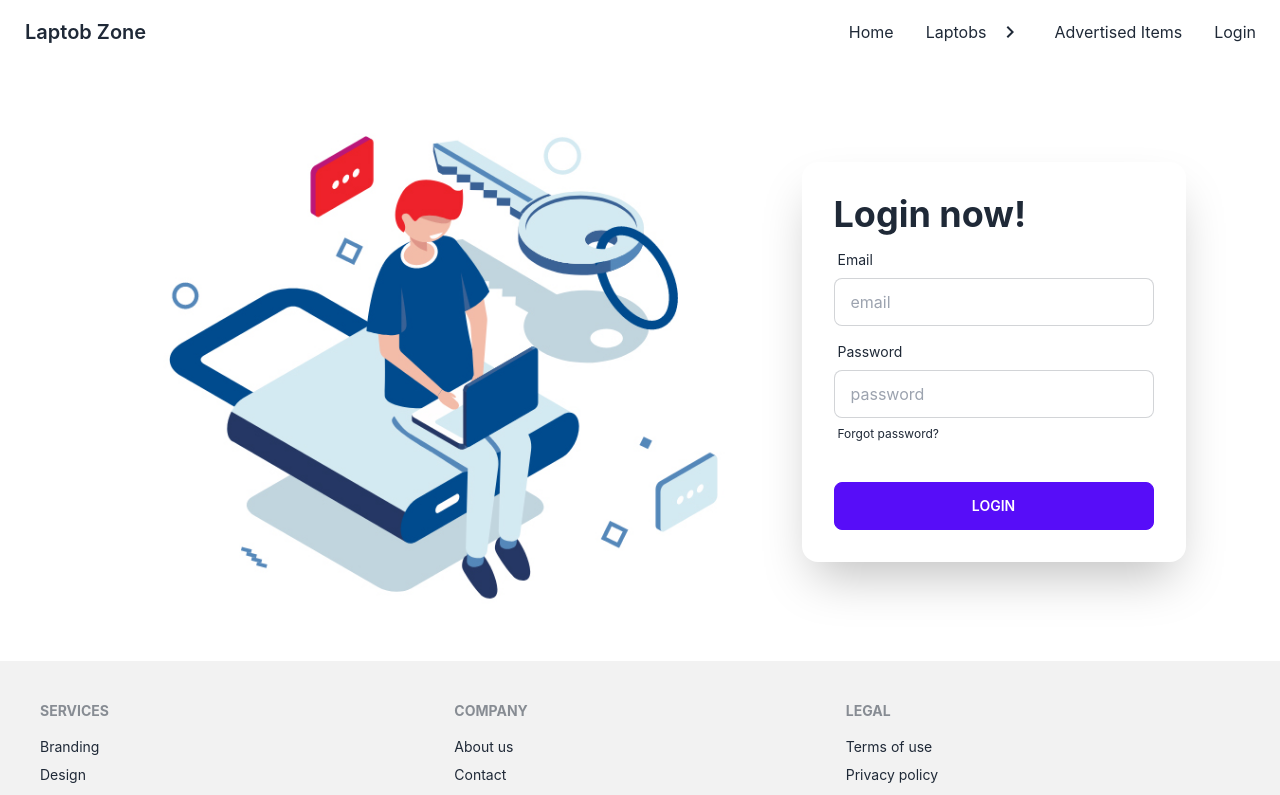
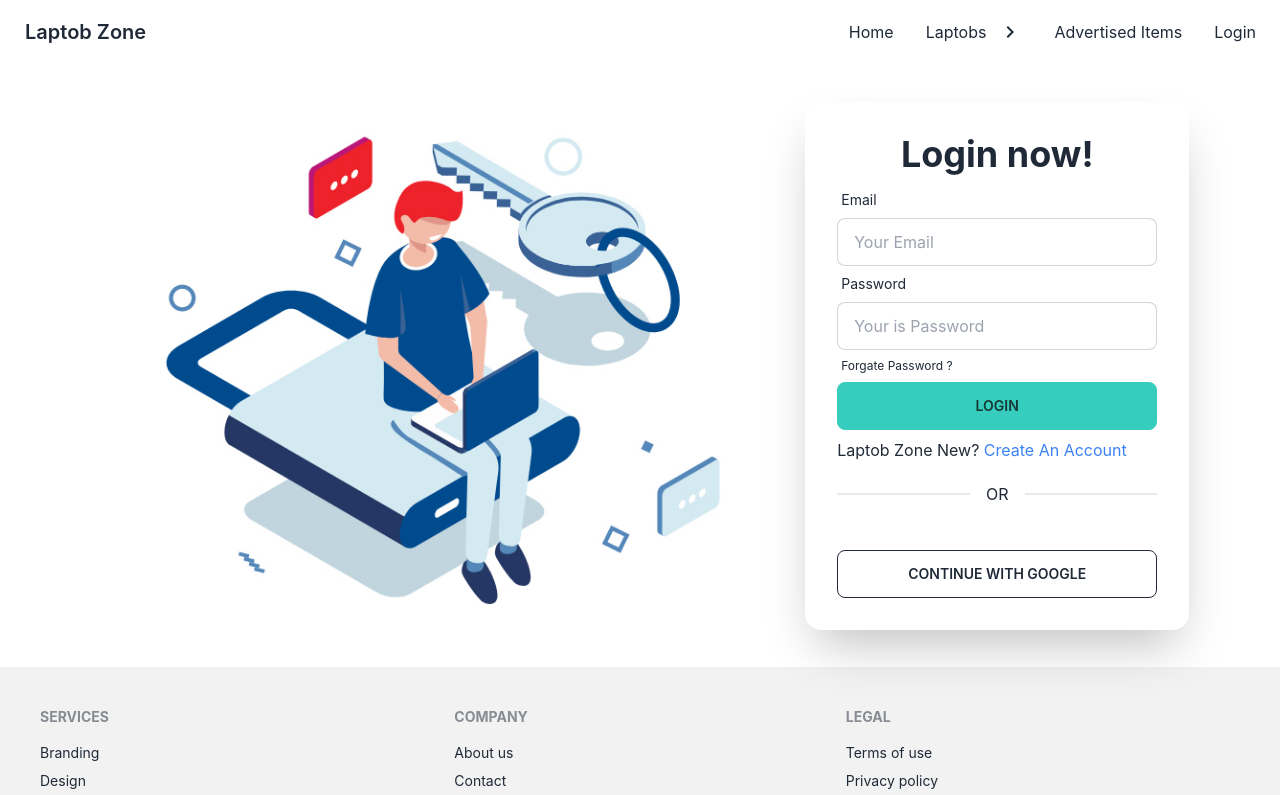
Before and after one commit to sl243/laptob-zone-client, a React (Create React App) app: page /login in a window 1280 px wide. Shown: the top 795 px of the page. Built offline with nearby package versions, Linux system fonts and the light colour scheme.

Commit message:
install firebase and added firebase configuration

```diff
--- a/package.json
+++ b/package.json
@@ -7,8 +7,10 @@
     "@testing-library/react": "^13.4.0",
     "@testing-library/user-event": "^13.5.0",
     "daisyui": "^2.41.0",
+    "firebase": "^9.14.0",
     "react": "^18.2.0",
     "react-dom": "^18.2.0",
+    "react-hook-form": "^7.39.5",
     "react-router-dom": "^6.4.3",
     "react-scripts": "5.0.1",
     "web-vitals": "^2.1.4"
--- a/src/Pages/Categories/Categories.js
+++ b/src/Pages/Categories/Categories.js
@@ -12,14 +12,15 @@ const Categories = () => {
                 setCategories(data)
             })
     }, [])
+
     return (
-        <section className='my-20'>
+        <section className='my-10'>
             <h1 className='text-xl font-semibold'>All Categories: {categories.length}</h1>
             <div className='grid grid-cols-1 md:grid-cols-2 lg:grid-cols-3 gap-5 mt-5'>
                 {
-                    categories.map(category => <div className="card w-96 bg-base-100 shadow-xl" key={category.id}>
+                    categories.map(category => <div className="card w-96 bg-base-100 shadow-xl" key={category._id}>
                         <div className="card-body items-center text-center">
-                            <Link to={`/categoryProduct/${category.category_id}`}>
+                            <Link to={`/categoryProduct/${category._id}`}>
                                 <h2 className="card-title">{category.categoryName}</h2>
                             </Link>
                         </div>
--- a/src/Pages/Categories/CategoryProduct.js
+++ b/src/Pages/Categories/CategoryProduct.js
@@ -1,9 +1,19 @@
-import React from 'react';
+import React, { useEffect, useState } from 'react';
+import { useLoaderData } from 'react-router-dom';
 
 const CategoryProduct = () => {
+    const categories = useLoaderData()
+    const {categoryName} = categories;
+
+
+
     return (
         <div>
-            <h1>Category Product</h1>
+            <h1>product: {categoryName}</h1>
+            {
+
+                categories?.map(p => <p key={p._id}>product</p>)
+            }
         </div>
     );
 };
--- a/src/Pages/Home/Home/Home.js
+++ b/src/Pages/Home/Home/Home.js
@@ -1,9 +1,11 @@
 import React from 'react';
 import Categories from '../../Categories/Categories';
+import Slider from '../../Slider/Slider';
 
 const Home = () => {
     return (
         <div className='mx-10'>
+            <Slider></Slider>
             <Categories></Categories>
         </div>
     );
--- a/src/Pages/Login/Login.js
+++ b/src/Pages/Login/Login.js
@@ -1,7 +1,16 @@
-import React from 'react';
+import React, { useState } from 'react';
+import { useForm } from 'react-hook-form';
+import { Link } from 'react-router-dom';
 import login from '../../images/login/Login.jpg'
 
 const Login = () => {
+    const { register, handleSubmit } = useForm();
+    const [data, setData] = useState("");
+
+    const handleLogin = data => {
+        console.log(data)
+
+    }
     return (
         <div className='' >
             <div className="hero">
@@ -11,24 +20,55 @@ const Login = () => {
                     </div>
                     <div className="card flex-shrink-0 w-full max-w-sm shadow-2xl bg-base-100">
                         <div className="card-body">
-                        <h1 className="text-4xl font-bold">Login now!</h1>
-                            <div className="form-control">
+                            <h1 className="text-4xl font-bold text-center">Login now!</h1>
+
+                            <form onSubmit={handleSubmit(handleLogin)}>
+                                <div className="form-control w-full max-w-xs">
                                     <label className="label">
                                         <span className="label-text">Email</span>
                                     </label>
-                                <input type="text" placeholder="email" className="input input-bordered" />
+                                    <input
+                                        {...register("email", {
+                                            required: 'Email Address Required'
+                                        })}
+                                        type="text"
+                                        placeholder="Your Email"
+                                        className="input input-bordered w-full"
+                                    />
                                 </div>
-                            <div className="form-control">
+                                {/* {errors.email && <p className='text-red-500'>{errors.email?.message}</p>} */}
+                                <div className="form-control w-full max-w-xs">
                                     <label className="label">
                                         <span className="label-text">Password</span>
                                     </label>
-                                <input type="text" placeholder="password" className="input input-bordered" />
+                                    <input
+                                        {...register("password", {
+                                            required: 'Password is Required',
+                                            minLength: { value: 6, message: 'Password at least 6 character' }
+                                        })}
+                                        type="password"
+                                        placeholder="Your is Password"
+                                        className="input input-bordered w-full"
+                                    />
+                                    {/* {errors.password && <p className='text-red-500'>{errors.password?.message}</p>} */}
                                     <label className="label">
-                                    <a href="#" className="label-text-alt link link-hover">Forgot password?</a>
+                                        <span className="label-text-alt">Forgate Password ?</span>
                                     </label>
+
+                                    <input className='btn btn-accent w-full' value='Login' type="submit" />
+                                    {/* <div>
+                                        {
+                                            loginError && <p className='text-red-500'>{loginError}</p>
+                                        }
+                                    </div> */}
                                 </div>
+                            </form>
+                            <p>
+                                Laptob Zone New? <Link className='text-blue-500' to='/signup'>Create An Account</Link>
+                            </p>
+                            <div className="divider">OR</div>
                             <div className="form-control mt-6">
-                                <button className="btn btn-primary">Login</button>
+                                <button className="btn btn-outline">Continue With Google</button>
                             </div>
                         </div>
                     </div>
--- /dev/null
+++ b/src/Pages/Slider/Slider.js
@@ -0,0 +1,42 @@
+import React from 'react';
+
+const Slider = () => {
+    return (
+        <div className='my-5'>
+            <div className="carousel carousel-center rounded-box">
+                <div className="carousel w-full">
+                    <div id="slide1" className="carousel-item relative w-full">
+                        <img src="https://i.ibb.co/SmCqQdx/1639465204383607microsoft-slide.png" className="w-full" />
+                        <div className="absolute flex justify-between transform -translate-y-1/2 left-5 right-5 top-1/2">
+                            <a href="#slide4" className="btn btn-circle">❮</a>
+                            <a href="#slide2" className="btn btn-circle">❯</a>
+                        </div>
+                    </div>
+                    <div id="slide2" className="carousel-item relative w-full">
+                        <img src="https://i.ibb.co/6XNWgCZ/laptop-slider.jpg" className="w-full" />
+                        <div className="absolute flex justify-between transform -translate-y-1/2 left-5 right-5 top-1/2">
+                            <a href="#slide1" className="btn btn-circle">❮</a>
+                            <a href="#slide3" className="btn btn-circle">❯</a>
+                        </div>
+                    </div>
+                    <div id="slide3" className="carousel-item relative w-full">
+                        <img src="https://i.ibb.co/SmCqQdx/1639465204383607microsoft-slide.png" className="w-full" />
+                        <div className="absolute flex justify-between transform -translate-y-1/2 left-5 right-5 top-1/2">
+                            <a href="#slide2" className="btn btn-circle">❮</a>
+                            <a href="#slide4" className="btn btn-circle">❯</a>
+                        </div>
+                    </div>
+                    <div id="slide4" className="carousel-item relative w-full">
+                        <img src="https://i.ibb.co/6XNWgCZ/laptop-slider.jpg" className="w-full" />
+                        <div className="absolute flex justify-between transform -translate-y-1/2 left-5 right-5 top-1/2">
+                            <a href="#slide3" className="btn btn-circle">❮</a>
+                            <a href="#slide1" className="btn btn-circle">❯</a>
+                        </div>
+                    </div>
+                </div>
+            </div>
+        </div>
+    );
+};
+
+export default Slider;
--- a/src/Routes/Routes/Routes.js
+++ b/src/Routes/Routes/Routes.js
@@ -19,7 +19,8 @@ const router = createBrowserRouter([
             },
             {
                 path: '/categoryProduct/:id',
-                element: <CategoryProduct></CategoryProduct>
+                element: <CategoryProduct></CategoryProduct>,
+                loader: ({params}) => fetch(`http://localhost:5000/categories/${params.id}`)
             }
         ]
     }
--- /dev/null
+++ b/src/firebase/firebase.config.js
@@ -0,0 +1,18 @@
+// Import the functions you need from the SDKs you need
+import { initializeApp } from "firebase/app";
+// TODO: Add SDKs for Firebase products that you want to use
+// https://firebase.google.com/docs/web/setup#available-libraries
+
+// Your web app's Firebase configuration
+const firebaseConfig = {
+  apiKey: "AIzaSyCsXrL5JYTDOE7Q8Ki_YTrHRsoqXsfbQh4",
+  authDomain: "laptob-zone.firebaseapp.com",
+  projectId: "laptob-zone",
+  storageBucket: "laptob-zone.appspot.com",
+  messagingSenderId: "568911716789",
+  appId: "1:568911716789:web:66f81a3db68a61868139fc"
+};
+
+// Initialize Firebase
+const app = initializeApp(firebaseConfig);
+export default app;
```
Also changed, not shown: public/categories.json (deleted, +0 -32 lines), 1 other file (tests, documents, lock files or other folders). Lines whose indentation alone changed are shown as unchanged.
